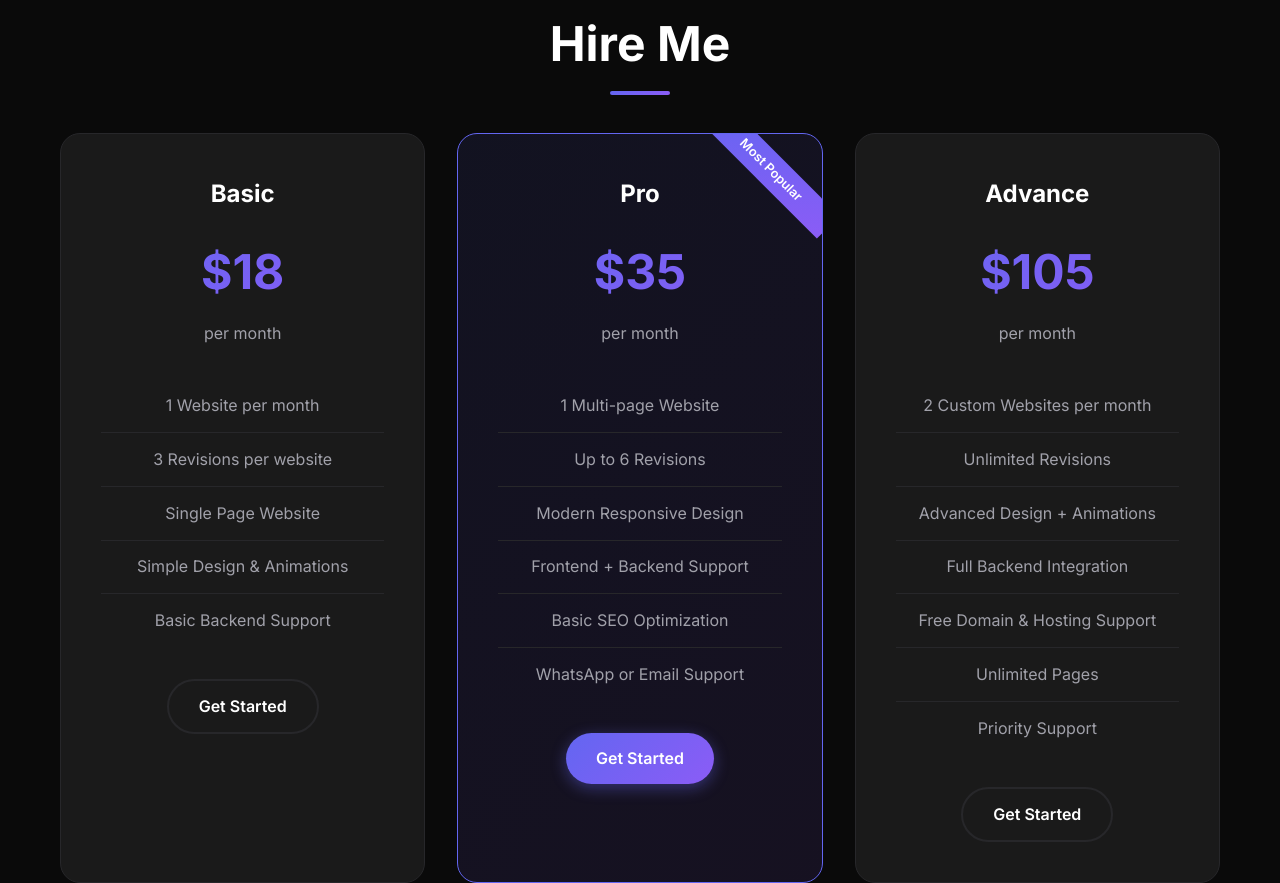
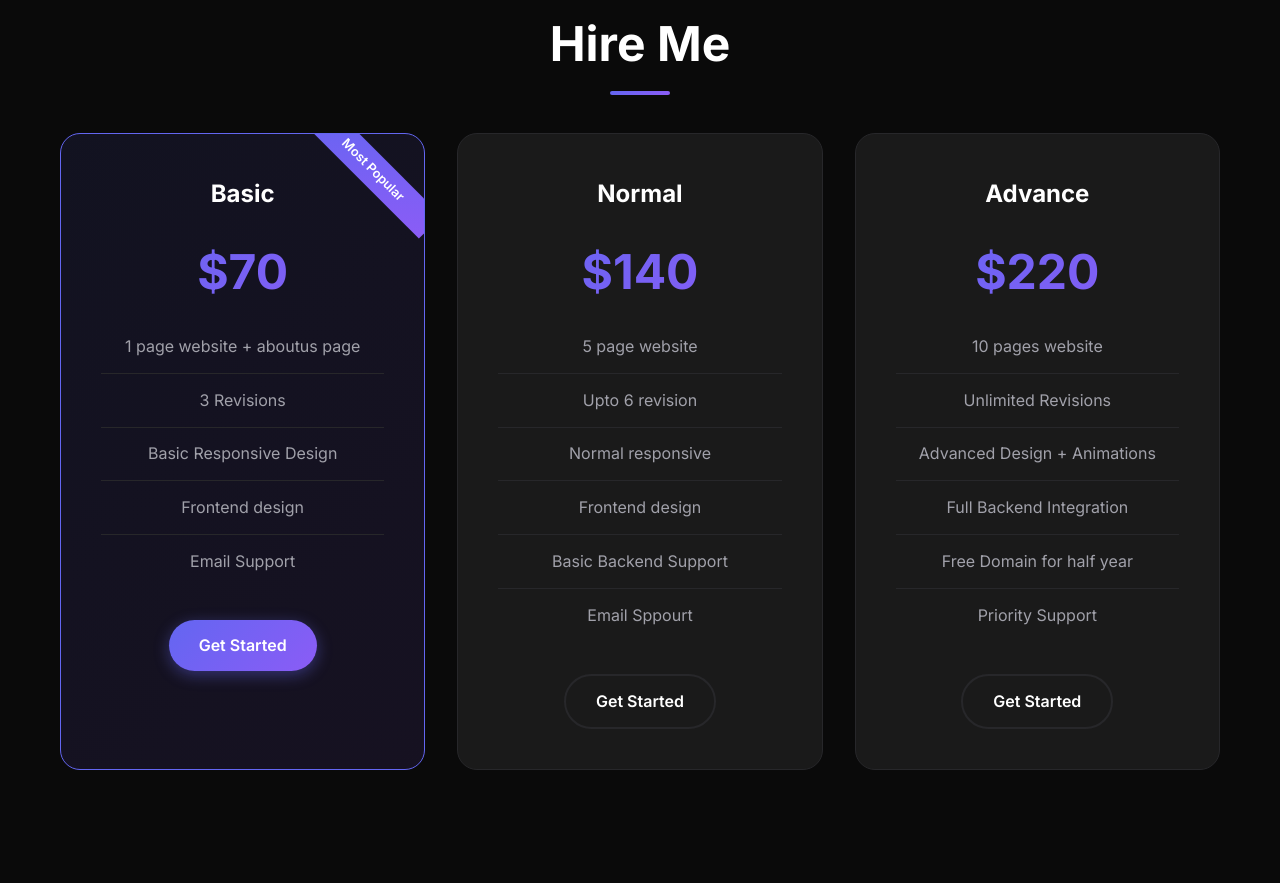
Before and after one commit to mashaiem986/Mashaiem-s_potfolio, a plain HTML site: page index.html in a window 1280 px wide. Shown: the part 2840-3723 px from the top of the page. Drawn offline with Linux system fonts and the light colour scheme.

Commit message:
Update index.html

```diff
--- a/index.html
+++ b/index.html
@@ -1005,44 +1005,43 @@
         <div class="container">
             <h2 class="section-title">Hire Me</h2>
             <div class="pricing-grid">
-                <div class="price-card">
+  <div class="price-card featured">
                     <h3>Basic</h3>
-                    <div class="price">$18</div>
-                    <div class="price-period">per month</div>
+                    <div class="price">$70</div>
                     <ul class="price-list">
-                        <li>1 Website per month</li>
-                        <li>3 Revisions per website</li>
-                        <li>Single Page Website</li>
-                        <li>Simple Design & Animations</li>
-                        <li>Basic Backend Support</li>
-                    </ul>
-                    <a href="#contact" class="btn btn-secondary">Get Started</a>
-                </div>
-                <div class="price-card featured">
-                    <h3>Pro</h3>
-                    <div class="price">$35</div>
-                    <div class="price-period">per month</div>
-                    <ul class="price-list">
-                        <li>1 Multi-page Website</li>
-                        <li>Up to 6 Revisions</li>
-                        <li>Modern Responsive Design</li>
-                        <li>Frontend + Backend Support</li>
-                        <li>Basic SEO Optimization</li>
-                        <li>WhatsApp or Email Support</li>
+                        <li>1 page website + aboutus page </li>
+                        <li>3 Revisions</li>
+                        <li>Basic Responsive Design</li>
+                        <li>Frontend design</li>
+                        <li> Email Support</li>
                     </ul>
                     <a href="#contact" class="btn btn-primary">Get Started</a>
                 </div>
                 <div class="price-card">
+                    <h3>Normal</h3>
+                    <div class="price">$140</div>
+                    <ul class="price-list">
+                        <li>5 page website</li>
+                        <li>Upto 6 revision</li>
+                        <li>Normal responsive</li>
+                        <li>Frontend design</li>
+                        <li>Basic Backend Support</li>
+<li>Email Sppourt</li>
+                    </ul>
+                    <a href="#contact" class="btn btn-secondary">Get Started</a>
+                </div>
+
+                <div class="price-card">
                     <h3>Advance</h3>
-                    <div class="price">$105</div>
-                    <div class="price-period">per month</div>
+                    <div class="price">$220</div>
+
                     <ul class="price-list">
-                        <li>2 Custom Websites per month</li>
+                        <li>10 pages website</li>
                         <li>Unlimited Revisions</li>
                         <li>Advanced Design + Animations</li>
                         <li>Full Backend Integration</li>
-                        <li>Free Domain & Hosting Support</li>
-                        <li>Unlimited Pages</li>
+                        <li>Free Domain for half year </li>
+
                         <li>Priority Support</li>
                     </ul>
                     <a href="#contact" class="btn btn-secondary">Get Started</a>
```
